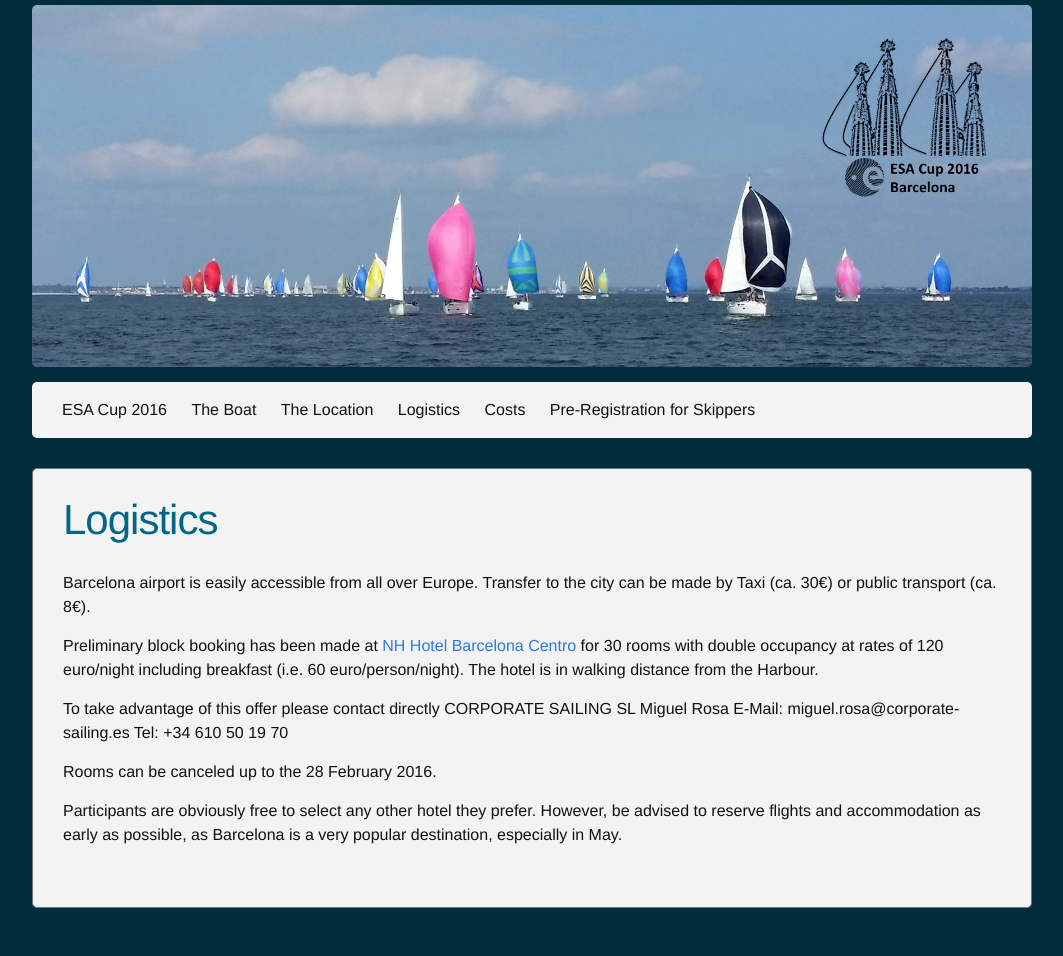
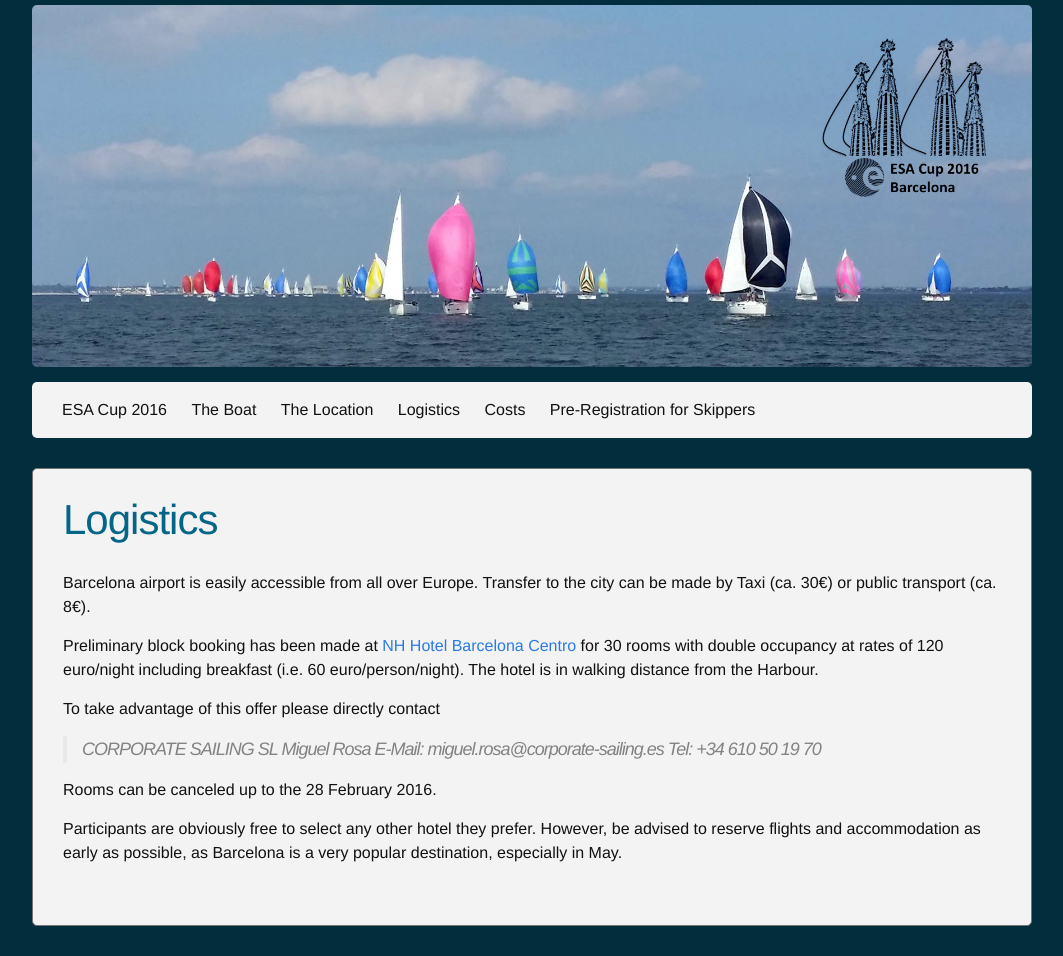
Before and after one commit to esacup2016/esacup2016.github.io, a Jekyll site: the page built from pages/logistics.md, in a window 1280 px wide. Shown: the whole page, without its empty margins (108-1171 px from the left). Built offline with Jekyll 4.4.1, drawn with Linux system fonts in a browser that asks for light colours; part of the change alters nothing that is shown.

```diff
--- a/pages/logistics.md
+++ b/pages/logistics.md
@@ -13,11 +13,11 @@ Centro](http://www.nh-hotels.it/hotel/nh-barcelona-centro) for 30 rooms with
 double occupancy at rates of 120 euro/night including breakfast (i.e. 60
 euro/person/night). The hotel is in walking distance from the Harbour.
 
-To take advantage of this offer please contact directly
-CORPORATE SAILING SL
-Miguel Rosa
-E-Mail:	miguel.rosa@corporate-sailing.es
-Tel:	+34 610 50 19 70
+To take advantage of this offer please directly contact
+>    CORPORATE SAILING SL
+>    Miguel Rosa
+>    E-Mail: miguel.rosa@corporate-sailing.es
+>    Tel: +34 610 50 19 70
 
 Rooms can be canceled up to the 28 February 2016.
 
```
